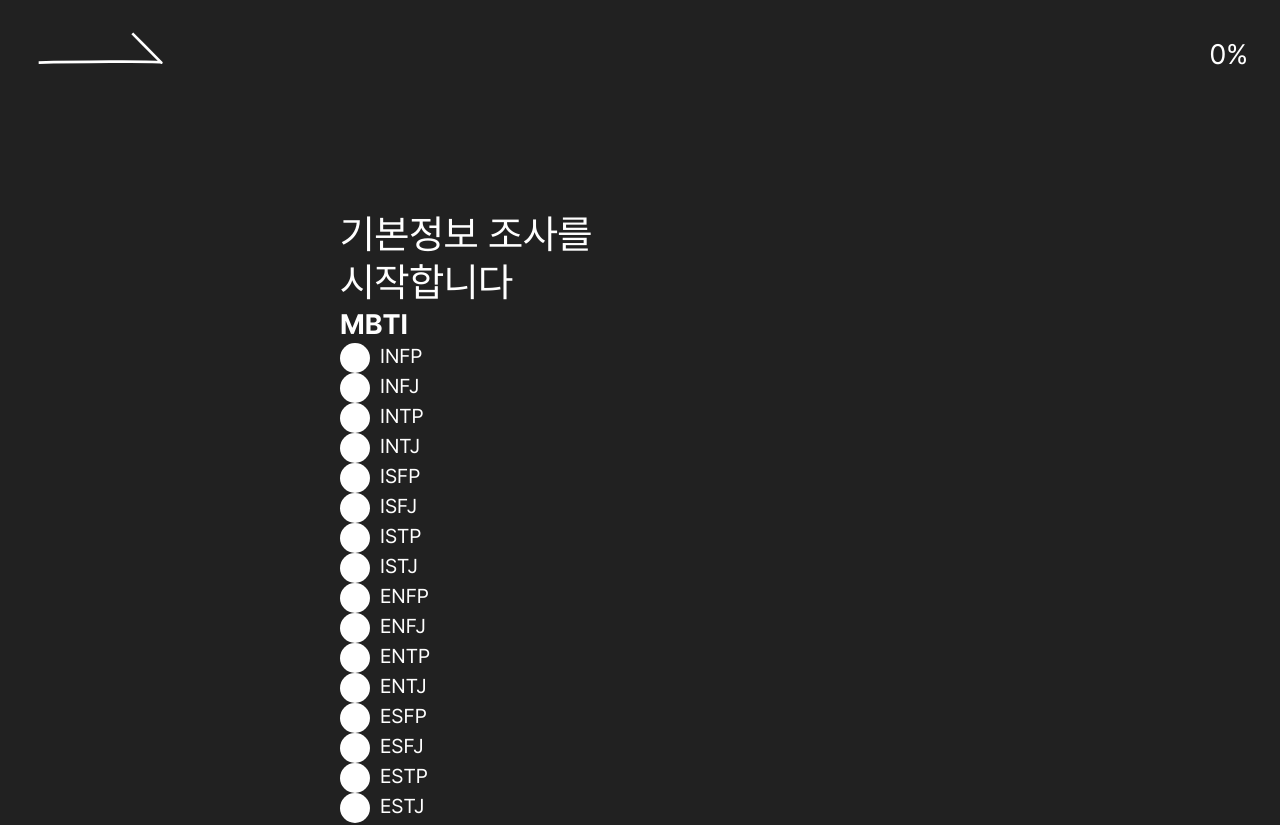
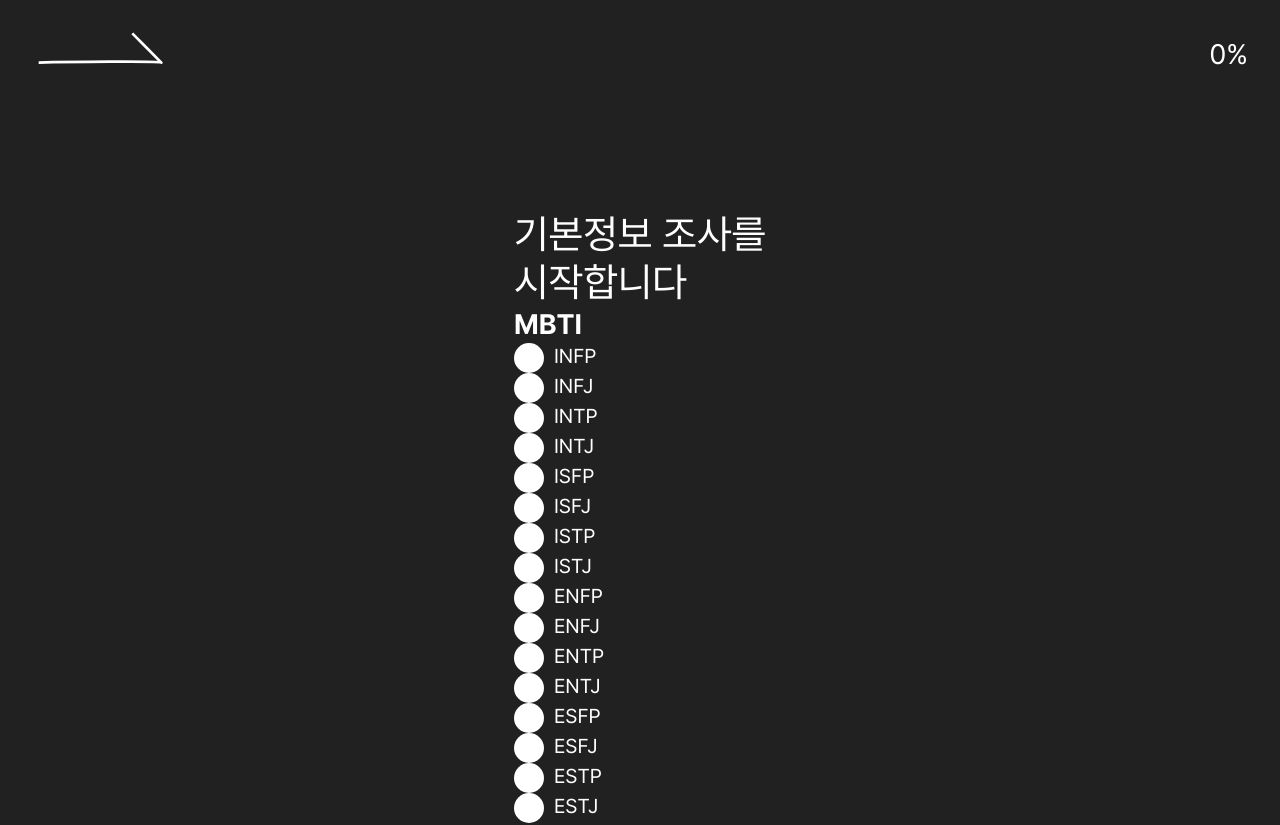
Before and after one commit to imzeze/mbtisurvey2022-client, a Next.js app: page /survey in a window 1280 px wide. Shown: the top 825 px of the page. Built offline with nearby package versions, Linux system fonts and the light colour scheme.

Commit message:
fix: flex 타입 수정

```diff
--- a/src/components/common/Flex.tsx
+++ b/src/components/common/Flex.tsx
@@ -9,7 +9,7 @@ const Flex = function ({
     align,
 }: {
     children: React.ReactNode | string;
-    col?: string;
+    col?: boolean;
     justify?: string;
     align?: string;
 }) {
--- a/src/components/survey/SurveyPresenter.tsx
+++ b/src/components/survey/SurveyPresenter.tsx
@@ -1,4 +1,5 @@
 import styled from '@emotion/styled';
+import Flex from '../common/Flex';
 import RadioButton from '../common/RadioButton';
 
 // interface SurveyPresenterProps {}
@@ -11,7 +12,7 @@ const SurveyPresenter = function () {
                 <br />
                 시작합니다
             </h1>
-            <ItemContainer>
+            <Flex col>
                 <h2>MBTI</h2>
                 <RadioButton name="mbti">INFP</RadioButton>
                 <RadioButton name="mbti">INFJ</RadioButton>
@@ -29,19 +30,13 @@ const SurveyPresenter = function () {
                 <RadioButton name="mbti">ESFJ</RadioButton>
                 <RadioButton name="mbti">ESTP</RadioButton>
                 <RadioButton name="mbti">ESTJ</RadioButton>
-            </ItemContainer>
+            </Flex>
         </FormContainer>
     );
 };
 
 const FormContainer = styled.div`
     margin-top: 40px;
-    min-width: 600px;
-`;
-
-const ItemContainer = styled.div`
-    display: flex;
-    flex-direction: column;
 `;
 
 export default SurveyPresenter;
```
